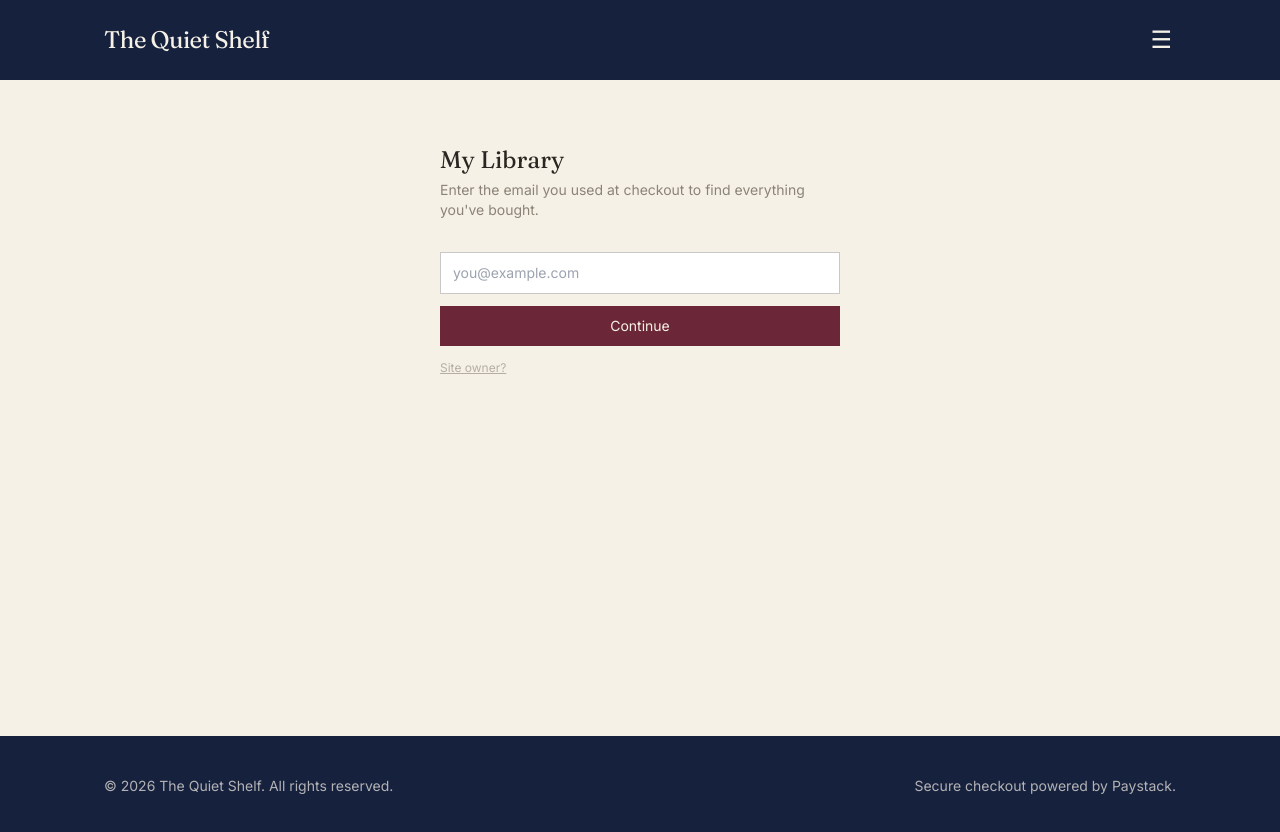
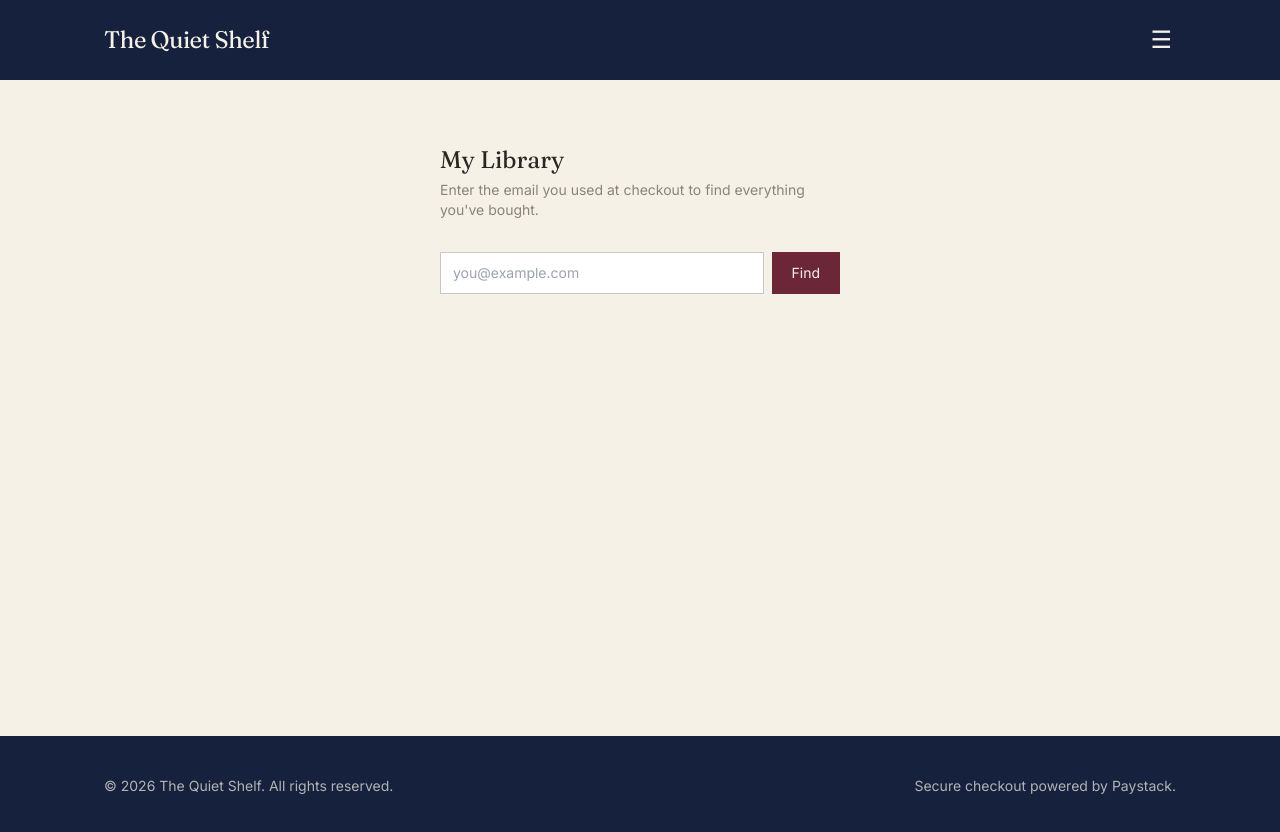
Before and after one commit to megaKing-001/ebook-store, a Next.js app: page /library in a window 1280 px wide. Shown: the top 832 px of the page. Built offline with nearby package versions, Linux system fonts and the light colour scheme.

Commit message:
Refactor LibraryPage to remove password input
Removed password input and admin check from LibraryPage. Updated form layout and button text.

```diff
--- a/app/library/page.js
+++ b/app/library/page.js
@@ -6,61 +6,30 @@ const TYPE_VERB = { ebook: "Read", video: "Watch", audio: "Listen" };
 
 export default function LibraryPage() {
   const [email, setEmail] = useState("");
-  const [password, setPassword] = useState("");
-  const [showPassword, setShowPassword] = useState(false);
   const [submitting, setSubmitting] = useState(false);
   const [items, setItems] = useState(null);
-  const [isAdmin, setIsAdmin] = useState(false);
   const [error, setError] = useState("");
 
   async function handleSubmit(e) {
     e.preventDefault();
     setError("");
     setItems(null);
-    setIsAdmin(false);
     setSubmitting(true);
 
     try {
       const res = await fetch("/api/library", {
         method: "POST",
         headers: { "Content-Type": "application/json" },
-        body: JSON.stringify({ email, password })
+        body: JSON.stringify({ email })
       });
       const data = await res.json();
       if (!res.ok) throw new Error(data.error || "Something went wrong.");
-
-      if (data.isAdmin) {
-        setIsAdmin(true);
-      } else {
-        setItems(data.items);
-      }
+      setItems(data.items);
     } catch (err) {
       setError(err.message);
     } finally {
       setSubmitting(false);
     }
-  }
-
-  if (isAdmin) {
-    return (
-      <div className="max-w-md mx-auto px-6 py-16">
-        <h1 className="font-serif text-2xl mb-6">Admin tools</h1>
-        <div className="space-y-3">
-          <a href="/admin/add-book" className="block bg-burgundy text-parchment px-5 py-3 text-sm text-center">
-            Add a product
-          </a>
-          <a href="/admin/products" className="block bg-ink text-parchment px-5 py-3 text-sm text-center">
-            Manage products
-          </a>
-          <a href="/admin/sales" className="block bg-ink text-parchment px-5 py-3 text-sm text-center">
-            View sales
-          </a>
-          <a href="/admin/free-link" className="block bg-ink text-parchment px-5 py-3 text-sm text-center">
-            Generate a free access link
-          </a>
-        </div>
-      </div>
-    );
   }
 
   return (
@@ -70,43 +39,23 @@ export default function LibraryPage() {
         Enter the email you used at checkout to find everything you&apos;ve bought.
       </p>
 
-      <form onSubmit={handleSubmit} className="space-y-3 mb-2">
+      <form onSubmit={handleSubmit} className="flex gap-2 mb-8">
         <input
           type="email"
           required
           value={email}
           onChange={(e) => setEmail(e.target.value)}
           placeholder="you@example.com"
-          className="w-full border border-charcoal/25 bg-white px-3 py-2.5 text-sm"
+          className="flex-1 border border-charcoal/25 bg-white px-3 py-2.5 text-sm"
         />
-        {showPassword && (
-          <input
-            type="password"
-            value={password}
-            onChange={(e) => setPassword(e.target.value)}
-            placeholder="Password"
-            className="w-full border border-charcoal/25 bg-white px-3 py-2.5 text-sm"
-          />
-        )}
         <button
           type="submit"
           disabled={submitting}
-          className="w-full bg-burgundy text-parchment px-5 py-2.5 text-sm hover:bg-burgundy/90 transition-colors disabled:opacity-60"
+          className="bg-burgundy text-parchment px-5 py-2.5 text-sm hover:bg-burgundy/90 transition-colors disabled:opacity-60"
         >
-          {submitting ? "Looking…" : "Continue"}
+          {submitting ? "Looking…" : "Find"}
         </button>
       </form>
-
-      {!showPassword && (
-        <button
-          type="button"
-          onClick={() => setShowPassword(true)}
-          className="text-xs text-stone/60 hover:text-stone underline mb-8"
-        >
-          Site owner?
-        </button>
-      )}
-      {showPassword && <div className="mb-8" />}
 
       {error && <p className="text-sm text-burgundy">{error}</p>}
 
```
